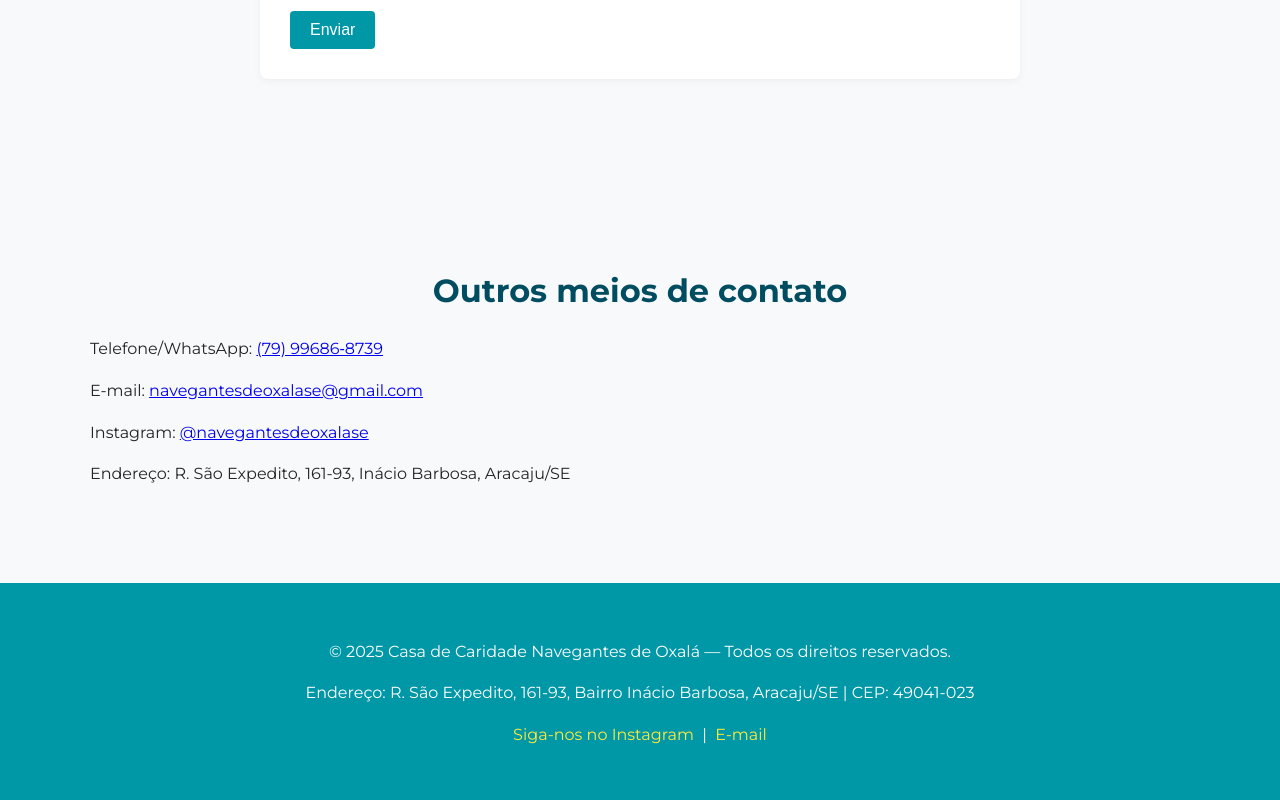
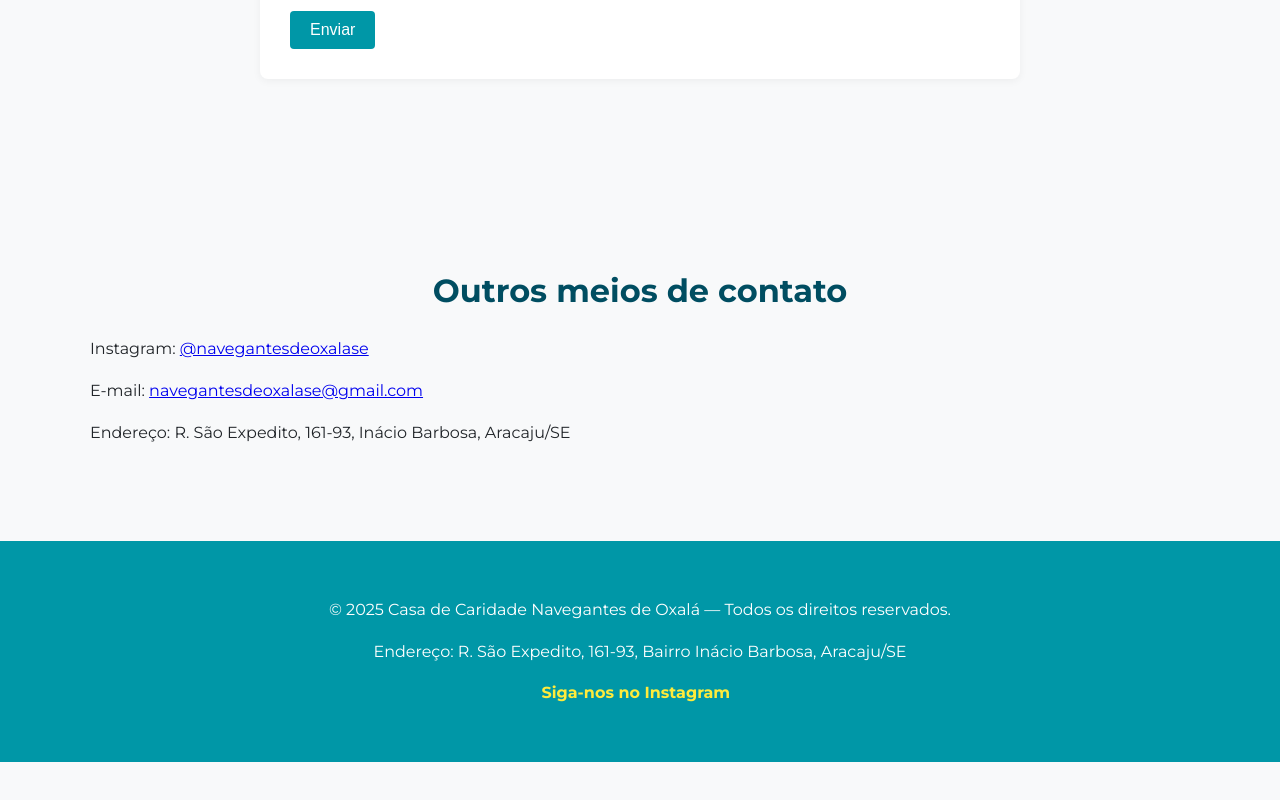
Before and after one commit to navegantesoxala/site, a plain HTML site: page contato.html in a window 1280 px wide. Shown: the part 1169-1969 px from the top of the page. After the commit the page ends 1931 px from the top, so only its background shows below. Drawn offline with Linux system fonts and the light colour scheme.

Commit message:
contato updated

```diff
--- a/contato.html
+++ b/contato.html
@@ -106,18 +106,15 @@
   </section>
   <section>
     <h2>Outros meios de contato</h2>
-    <p>Telefone/WhatsApp: <a href="tel:+5579996868739">(79) 99686‑8739</a></p>
-    <p>E-mail: <a href="mailto:navegantesdeoxalase@gmail.com">navegantesdeoxalase@gmail.com</a></p>
     <p>Instagram: <a href="https://www.instagram.com/navegantesdeoxalase" target="_blank" rel="noopener">@navegantesdeoxalase</a></p>
-    <p>Endereço: R. São Expedito, 161-93, Inácio Barbosa, Aracaju/SE</p>
+    <p>E-mail: <a href="mailto:navegantesdeoxalase@gmail.com">navegantesdeoxalase@gmail.com</a></p><p>Endereço: R. São Expedito, 161-93, Inácio Barbosa, Aracaju/SE</p>
   </section>
   <footer>
     <p>&copy; 2025 Casa de Caridade Navegantes de Oxalá — Todos os direitos reservados.</p>
-    <p>Endereço: R. São Expedito, 161-93, Bairro Inácio Barbosa, Aracaju/SE | CEP: 49041-023</p>
+    <p>Endereço: R. São Expedito, 161-93, Bairro Inácio Barbosa, Aracaju/SE</p>
     <p>
-      <a href="https://www.instagram.com/navegantesdeoxalase" target="_blank" rel="noopener">Siga-nos no Instagram</a>
-      &nbsp;|&nbsp;
-      <a href="mailto:navegantesdeoxalase@gmail.com">E-mail</a>
+      <a href="https://www.instagram.com/navegantesdeoxalase" target="_blank" rel="noopener"><b>Siga-nos no Instagram</b></a>
+      &nbsp;
     </p>
   </footer>
   <!-- Load reCAPTCHA API script -->
```
